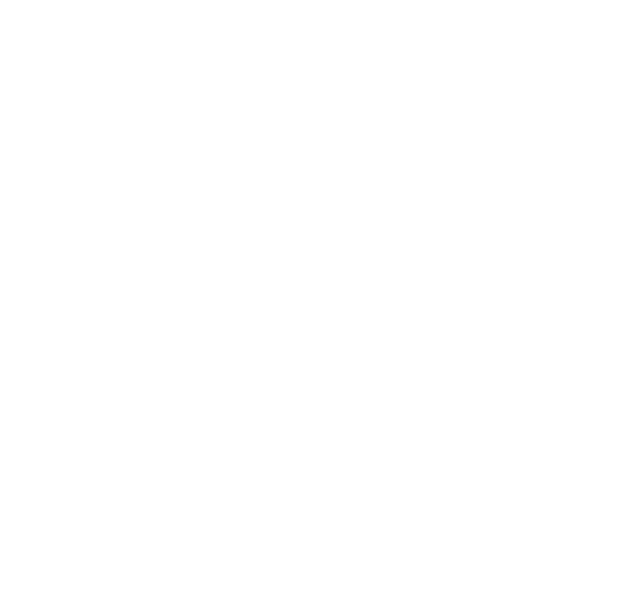
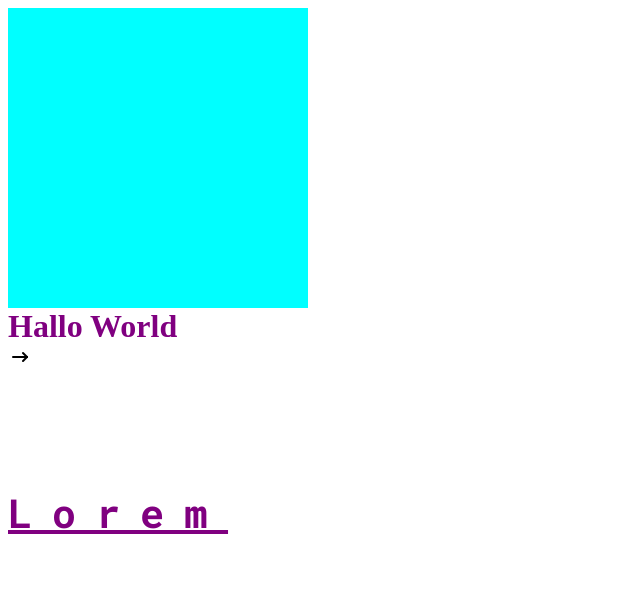
Before and after one commit to RadjaIqbalSH/private-css-dasar, a plain HTML site: page index.html in a window 1280 px wide. Shown: the whole page, without its empty margins (0-640 px from the left). Drawn offline with Linux system fonts and the light colour scheme.

Commit message:
feat: css dasar

```diff
--- a/index.html
+++ b/index.html
@@ -4,11 +4,51 @@
 <head>
   <meta charset="UTF-8">
   <meta name="viewport" content="width=device-width, initial-scale=1.0">
+  <!-- <link rel="preconnect" href="https://fonts.googleapis.com">
+  <link rel="preconnect" href="https://fonts.gstatic.com" crossorigin>
+  <link
+    href="https://fonts.googleapis.com/css2?family=Carlito:ital,wght@0,400;0,700;1,400;1,700&family=Roboto+Mono:ital,wght@0,100..700;1,100..700&display=swap"
+    rel="stylesheet"> -->
+  <link rel="stylesheet" href="style.css">
   <title>CSS Dasar</title>
 </head>
 
+<!-- <style>
+  #title {
+    /* color: #6DE5F2; */
+    color: green;
+    bottom: 200px;
+    left: 25%;
+    margin: 0;
+    z-index: 1;
+  }
+
+  .boxes {
+    position: relative;
+    width: 300px;
+    /* Lebar */
+    height: 300px;
+    /* Tinggi */
+    background-color: aqua;
+  }
+</style> -->
+
 <body>
-
+  <!-- <div></div> -->
+  <div class="boxes">
+  </div>
+  <h1 id="title" class="title">Hallo World</h1>
+  <svg xmlns="http://www.w3.org/2000/svg" width="24" height="24" viewBox="0 0 24 24" fill="none" stroke="currentColor"
+    stroke-width="2" stroke-linecap="round" stroke-linejoin="round"
+    class="icon icon-tabler icons-tabler-outline icon-tabler-arrow-narrow-right">
+    <path stroke="none" d="M0 0h24v24H0z" fill="none" />
+    <path d="M5 12l14 0" />
+    <path d="M15 16l4 -4" />
+    <path d="M15 8l4 4" />
+  </svg>
+  <div class="content">
+    <p class="content-item">Lorem</p>
+  </div>
 </body>
 
 </html>
--- /dev/null
+++ b/style.css
@@ -0,0 +1,61 @@
+@import url("style2.css");
+@import url("https://fonts.googleapis.com/css2?family=Roboto+Mono:ital,wght@0,100..700;1,100..700&display=swap");
+
+:root {
+	--supra: purple;
+	--bottom-primary: 200px;
+}
+
+.carlito-regular {
+	font-family: "Roboto Mono", monospace;
+	font-weight: 400;
+	font-style: normal;
+}
+
+#title {
+	/* color: #6DE5F2; */
+	color: purple;
+	bottom: 200px;
+	left: 25%;
+	margin: 0;
+	z-index: 1;
+}
+
+#title {
+	/* color: #6DE5F2; */
+	color: var(--supra);
+	bottom: var(--bottom-primary);
+	left: 25%;
+	margin: 0;
+	z-index: 1;
+}
+
+.title {
+	/* color: #6DE5F2; */
+	color: green;
+	bottom: 200px;
+	left: 25%;
+	margin: 0;
+	z-index: 1;
+}
+
+h1 {
+	color: yellow;
+	bottom: 200px;
+	left: 25%;
+	margin: 0;
+	z-index: 1;
+}
+
+.boxes {
+	position: relative;
+	width: 300px;
+	/* Lebar */
+	height: 300px;
+	/* Tinggi */
+	background-color: aqua;
+}
+
+.content {
+	color: red !important;
+}
--- /dev/null
+++ b/style2.css
@@ -0,0 +1,15 @@
+@font-face {
+	font-family: "Roboto Mono";
+	src: url("./RobotoMono-Regular.ttf");
+}
+
+.content-item {
+	color: var(--supra);
+	font-family: "Roboto Mono";
+	font-size: 40px;
+	font-weight: 900;
+	font-style: normal;
+	line-height: 200px;
+	letter-spacing: 20px;
+	text-decoration: underline;
+}
```
Also changed, not shown: RobotoMono-Regular.ttf (added).
